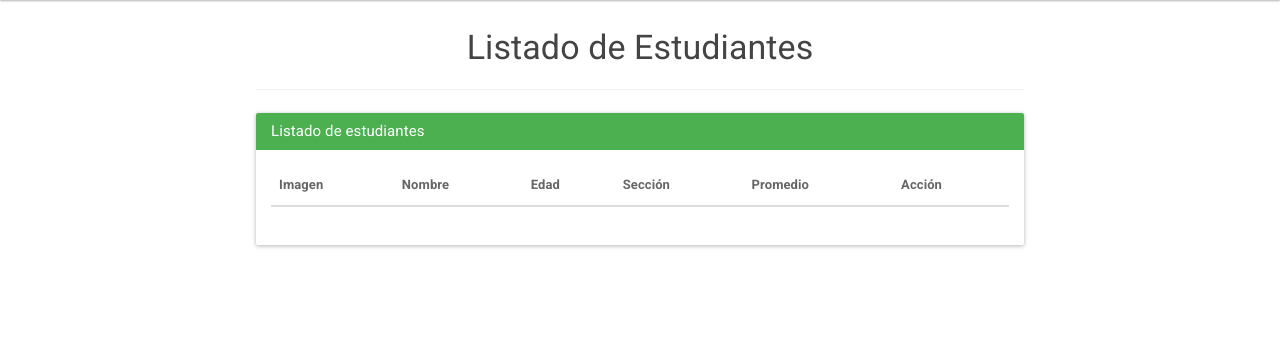
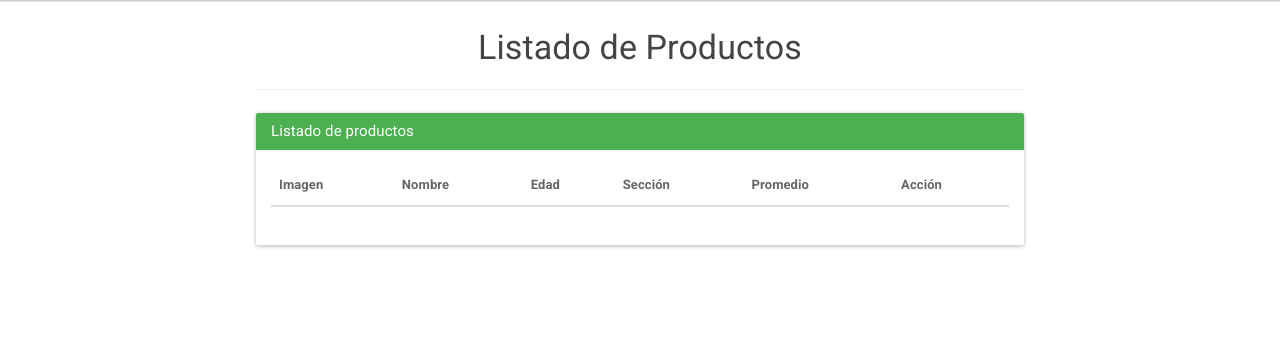
Before and after one commit to mikhail-piataev/delyberry, a PHP site: page /delyberry/ in a window 1280 px wide. Shown: the part 64-420 px from the top of the page. Run offline with PHP 8.4, Linux system fonts and the light colour scheme; data that the repository does not hold is empty; some libraries are stand-ins or nearby versions.

Commit message:
actualiza productos/index.php

```diff
--- a/Views/productos/index.php
+++ b/Views/productos/index.php
@@ -1,8 +1,8 @@
 <div class="box-principal">
-<h3 class="titulo">Listado de Estudiantes<hr></h3>
+<h3 class="titulo">Listado de Productos<hr></h3>
 	<div class="panel panel-success">
 	  <div class="panel-heading">
-	    <h3 class="panel-title">Listado de estudiantes</h3>
+	    <h3 class="panel-title">Listado de productos</h3>
 	  </div>
 	  <div class="panel-body">
 	    <table class="table table-striped table-hover ">
@@ -20,12 +20,12 @@
 		  	<?php while($row = mysqli_fetch_array($datos)){ ?>
 		  	<tr>
 		  			<td><img class="imagen-avatar" src="<?php echo URL; ?>Views/_template/imagenes/avatars/<?php echo $row['imagen']; ?>"></td>
-					<td><a href="<?php echo URL; ?>estudiantes/ver/<?php echo $row['id']; ?>"><?php echo $row['nombre']; ?></a></td>
+					<td><a href="<?php echo URL; ?>productos/ver/<?php echo $row['id']; ?>"><?php echo $row['nombre']; ?></a></td>
 			    	<td><?php echo $row['edad']; ?></td>
 			    	<td><?php echo $row['nombre_seccion']; ?></td>
 			    	<td><?php echo $row['promedio']; ?></td>
-			    	<td><a class="btn btn-warning" href="<?php echo URL; ?>estudiantes/editar/<?php echo $row['id']; ?>">Editar</a>
-						<a class="btn btn-danger" href="<?php echo URL; ?>estudiantes/eliminar/<?php echo $row['id']; ?>">Eliminar</a>
+			    	<td><a class="btn btn-warning" href="<?php echo URL; ?>productos/editar/<?php echo $row['id']; ?>">Editar</a>
+						<a class="btn btn-danger" href="<?php echo URL; ?>productos/eliminar/<?php echo $row['id']; ?>">Eliminar</a>
 			    	</td>
 			</tr>
 			<?php } ?>
--- a/Views/template.php
+++ b/Views/template.php
@@ -33,8 +33,8 @@
 		        <li class="dropdown">
 		          <a href="#" class="dropdown-toggle" data-toggle="dropdown" role="button" aria-expanded="false">Estudiantes <span class="caret"></span></a>
 		          <ul class="dropdown-menu" role="menu">
-		            <li><a href="<?php echo URL; ?>estudiantes">Listado</a></li>
-		            <li><a href="<?php echo URL; ?>estudiantes/agregar">Agregar</a></li>
+		            <li><a href="<?php echo URL; ?>productos">Listado de productos</a></li>
+		            <li><a href="<?php echo URL; ?>productos/agregar">Agregar</a></li>
 		          </ul>
 		        </li>
 		        <li class="dropdown">
```
